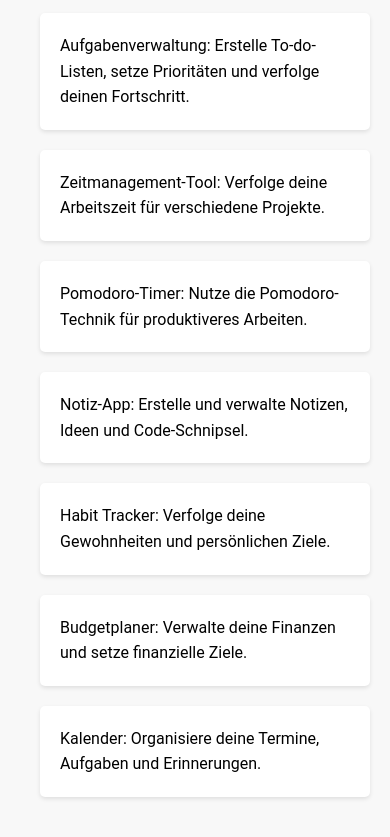
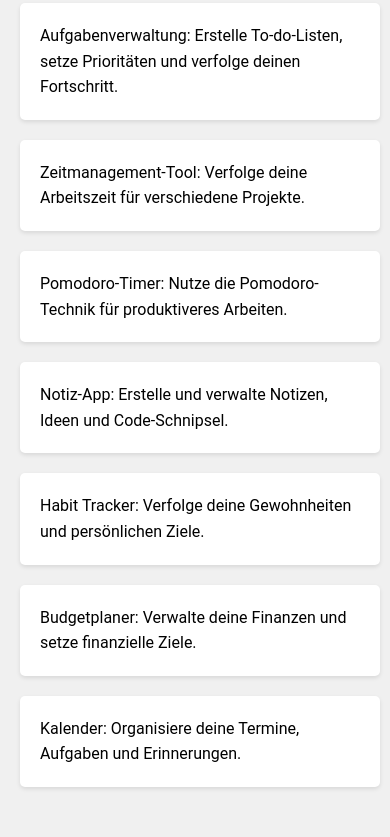
Before and after one commit to AirwavesProgrammer/website_portfolio, a plain HTML site: page projects.html in a window 390 px wide. Shown: the part 101-938 px from the top of the page. Drawn offline with Linux system fonts and the light colour scheme.

Commit message:
fixed css

```diff
--- a/projects.css
+++ b/projects.css
@@ -2,7 +2,7 @@ body {
     font-family: 'Roboto', Arial, sans-serif;
     margin: 0;
     padding: 0;
-    background-color: #f8f8f8;
+    background-color: #f0f0f0;
     line-height: 1.6;
     transition: margin-left 0.5s, opacity 0.5s;
 }
@@ -14,18 +14,17 @@ body {
     z-index: 1;
     top: 0;
     left: 0;
-    background-color: #333;
+    background-color: #292b2c;
     overflow-x: hidden;
     transition: 0.5s;
     padding-top: 100px;
-    /* Adjusted padding to move links down */
 }
 
 .sidenav a {
     padding: 10px 15px;
     text-decoration: none;
     font-size: 18px;
-    color: #fff;
+    color: #d1d1d1;
     display: block;
     transition: 0.3s;
 }
@@ -40,12 +39,13 @@ body {
     right: 15px;
     font-size: 36px;
     margin-left: 50px;
+    color: #d1d1d1;
 }
 
 .openbtn {
     font-size: 20px;
     cursor: pointer;
-    background-color: #333;
+    background-color: #292b2c;
     color: white;
     padding: 10px 15px;
     border: none;
@@ -62,7 +62,6 @@ body {
     padding: 20px;
     transition: margin-left 0.5s, opacity 0.5s;
     margin-left: 20px;
-    /* Shift content slightly to the right */
 }
 
 h1 {
@@ -76,7 +75,7 @@ ul {
 }
 
 li {
-    background-color: #fff;
+    background-color: #ffffff;
     border-radius: 5px;
     padding: 20px;
     margin-bottom: 20px;
@@ -86,3 +85,10 @@ li {
 li:hover {
     box-shadow: 0 4px 6px rgba(0, 0, 0, 0.1);
 }
+
+@media (max-width: 600px) {
+    .container {
+        padding: 10px;
+        margin-left: 10px;
+    }
+}
```
